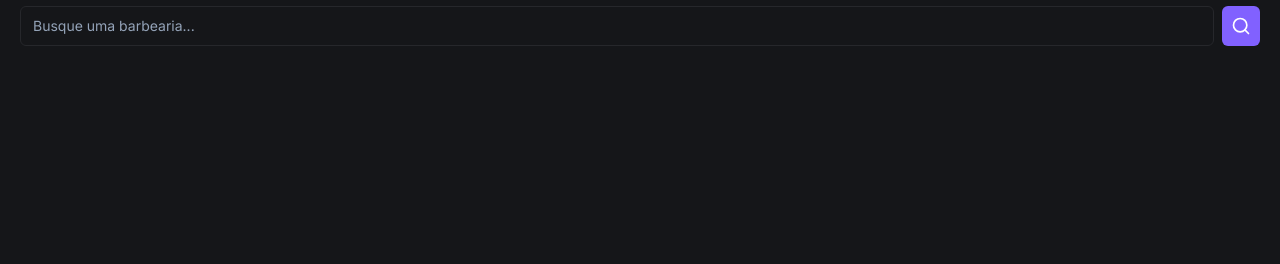
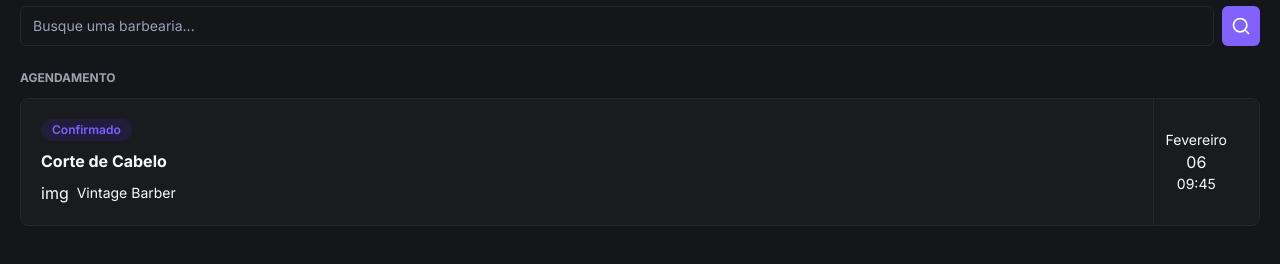
Before and after one commit to MayzaMendesRodrigues/barberShop, a Next.js app: page / in a window 1280 px wide. Shown: the part 250-514 px from the top of the page. Built offline with nearby package versions, Linux system fonts and the light colour scheme.

Commit message:
feat: add initial booking component

```diff
--- a/app/(home)/page.tsx
+++ b/app/(home)/page.tsx
@@ -2,6 +2,7 @@
 import Header from '../_components/header'
 import {format} from "date-fns"
 import Search from './_components/search'
+import BookingItem from '../_components/booking-item'
 
 function Home() {
   return (
@@ -17,6 +18,10 @@
         <Search/>
 
         </div>
+        <div className="px-5 mt-6">
+            <h2 className="text-xs uppercase text-gray-400 font-bold mb-3">Agendamento</h2>
+            <BookingItem/>
+        </div>
 
 
 
--- /dev/null
+++ b/app/_components/booking-item.tsx
@@ -0,0 +1,37 @@
+import { Avatar, AvatarFallback, AvatarImage } from "@radix-ui/react-avatar";
+import { Badge } from "./ui/badge"
+import { Card, CardContent } from "./ui/card";
+
+const BookingItem = () => {
+    return (
+        <Card>
+            <CardContent className="p-5 flex justify-between py-0">
+                <div className="flex flex-col gap-2  py-5">
+                    <Badge className="bg-[#221c3d] text-primary hover:bg-[#221c3d] w-fit">Confirmado</Badge>
+                    <h2 className="font-bold"> Corte de Cabelo</h2>
+
+                    <div className="flex items-center gap-2">
+                        <p>img</p>
+
+                        <h3 className="text-sm">Vintage Barber</h3>
+
+
+                    </div>
+                    </div>
+                    < div className="flex flex-col items-center justify-center border-l border-solid border-secundary px-3">
+                        <p className="text-sm">Fevereiro</p>
+                        <p className="text-2x1">06</p>
+                        <p className="text-sm">09:45</p>
+
+
+
+
+
+                </div>
+            </CardContent>
+
+        </Card>
+     );
+}
+
+export default BookingItem;
--- /dev/null
+++ b/app/_components/ui/avatar.tsx
@@ -0,0 +1,50 @@
+"use client"
+
+import * as React from "react"
+import * as AvatarPrimitive from "@radix-ui/react-avatar"
+
+import { cn } from "@/app/_lib/utils"
+
+const Avatar = React.forwardRef<
+  React.ElementRef<typeof AvatarPrimitive.Root>,
+  React.ComponentPropsWithoutRef<typeof AvatarPrimitive.Root>
+>(({ className, ...props }, ref) => (
+  <AvatarPrimitive.Root
+    ref={ref}
+    className={cn(
+      "relative flex h-10 w-10 shrink-0 overflow-hidden rounded-full",
+      className
+    )}
+    {...props}
+  />
+))
+Avatar.displayName = AvatarPrimitive.Root.displayName
+
+const AvatarImage = React.forwardRef<
+  React.ElementRef<typeof AvatarPrimitive.Image>,
+  React.ComponentPropsWithoutRef<typeof AvatarPrimitive.Image>
+>(({ className, ...props }, ref) => (
+  <AvatarPrimitive.Image
+    ref={ref}
+    className={cn("aspect-square h-full w-full", className)}
+    {...props}
+  />
+))
+AvatarImage.displayName = AvatarPrimitive.Image.displayName
+
+const AvatarFallback = React.forwardRef<
+  React.ElementRef<typeof AvatarPrimitive.Fallback>,
+  React.ComponentPropsWithoutRef<typeof AvatarPrimitive.Fallback>
+>(({ className, ...props }, ref) => (
+  <AvatarPrimitive.Fallback
+    ref={ref}
+    className={cn(
+      "flex h-full w-full items-center justify-center rounded-full bg-muted",
+      className
+    )}
+    {...props}
+  />
+))
+AvatarFallback.displayName = AvatarPrimitive.Fallback.displayName
+
+export { Avatar, AvatarImage, AvatarFallback }
--- /dev/null
+++ b/app/_components/ui/badge.tsx
@@ -0,0 +1,36 @@
+import * as React from "react"
+import { cva, type VariantProps } from "class-variance-authority"
+
+import { cn } from "@/app/_lib/utils"
+
+const badgeVariants = cva(
+  "inline-flex items-center rounded-full border px-2.5 py-0.5 text-xs font-semibold transition-colors focus:outline-none focus:ring-2 focus:ring-ring focus:ring-offset-2",
+  {
+    variants: {
+      variant: {
+        default:
+          "border-transparent bg-primary text-primary-foreground hover:bg-primary/80",
+        secondary:
+          "border-transparent bg-secondary text-secondary-foreground hover:bg-secondary/80",
+        destructive:
+          "border-transparent bg-destructive text-destructive-foreground hover:bg-destructive/80",
+        outline: "text-foreground",
+      },
+    },
+    defaultVariants: {
+      variant: "default",
+    },
+  }
+)
+
+export interface BadgeProps
+  extends React.HTMLAttributes<HTMLDivElement>,
+    VariantProps<typeof badgeVariants> {}
+
+function Badge({ className, variant, ...props }: BadgeProps) {
+  return (
+    <div className={cn(badgeVariants({ variant }), className)} {...props} />
+  )
+}
+
+export { Badge, badgeVariants }
--- a/next.config.mjs
+++ b/next.config.mjs
@@ -1,4 +1,12 @@
 /** @type {import('next').NextConfig} */
-const nextConfig = {};
+const nextConfig = {
+    images: {
+      remotePatterns: [
+        {
+          hostname: "utfs.io",
+        },
+      ],
+    },
+  };
 
-export default nextConfig;
+  export default nextConfig;
--- a/package.json
+++ b/package.json
@@ -13,6 +13,7 @@
   },
   "dependencies": {
     "@prisma/client": "^5.9.0",
+    "@radix-ui/react-avatar": "^1.0.4",
     "@radix-ui/react-slot": "^1.0.2",
     "class-variance-authority": "^0.7.0",
     "clsx": "^2.1.0",
```
Also changed, not shown: 1 other file (tests, documents, lock files or other folders).
